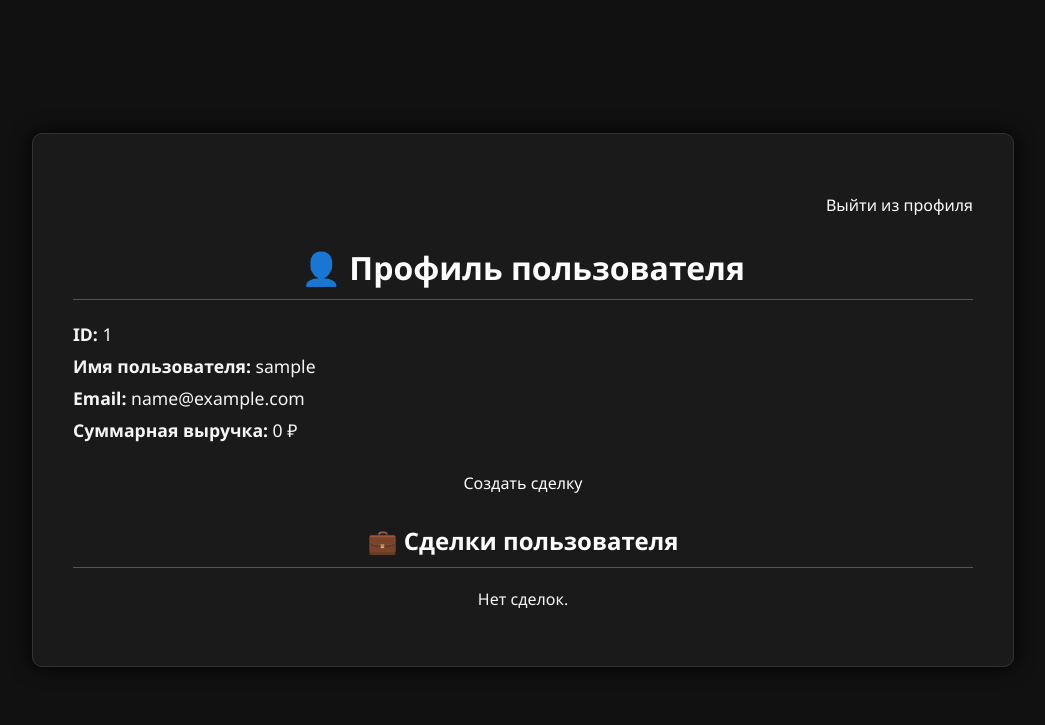
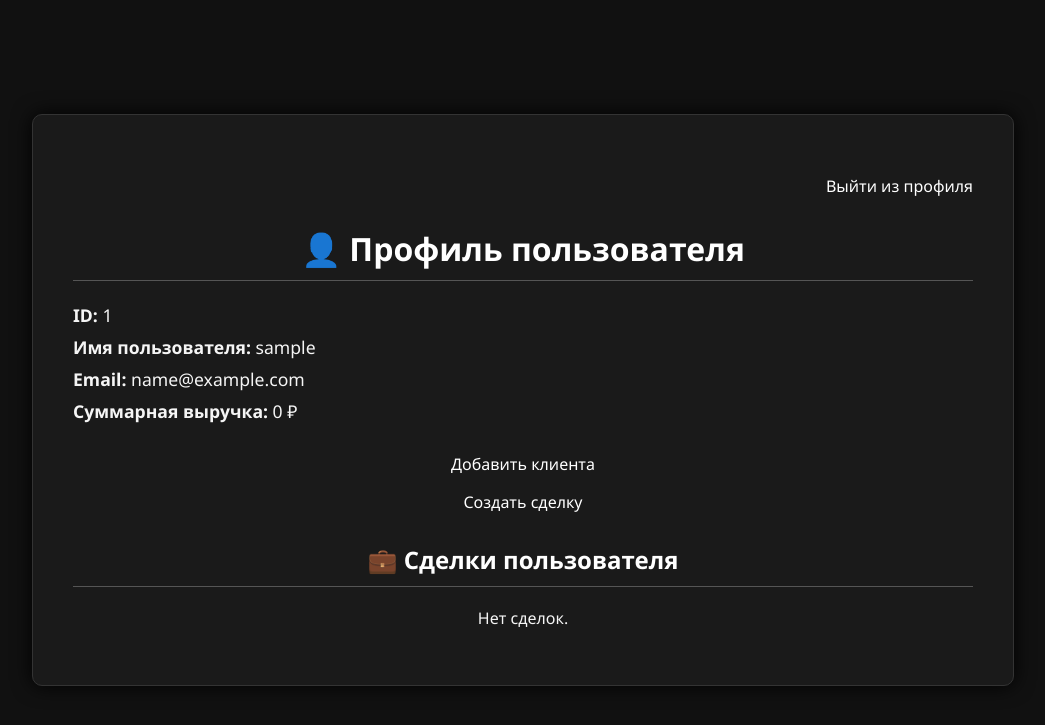
Before and after one commit to eagle777-krs/mini-crm, a Flask app: page /user_page/1 in a window 1280 px wide. Shown: the top 725 px of the page, without its empty margins (117-1162 px from the left). Run offline with Flask 3, Linux system fonts and the light colour scheme; the visitor is signed in with stand-in values (Sample User, id 1); data that the repository does not hold is empty.

Commit message:
some refactoring: routes, templates

```diff
--- a/app/templates/user_page.html
+++ b/app/templates/user_page.html
@@ -11,6 +11,10 @@
   <li><b>Email:</b> {{ user.email }}</li>
   <li><b>Суммарная выручка:</b> {{ user.sales_volume or 0 }} ₽</li>
 </ul>
+<div style="text-align: centre">
+  <a href="{{ url_for('main.add_client_page') }}" class="custom-link">Добавить клиента</a>
+</div>
+<p></p>
 <div style="text-align: centre">
   <a href="{{ url_for('main.add_deal_page') }}" class="custom-link">Создать сделку</a>
 </div>
```
